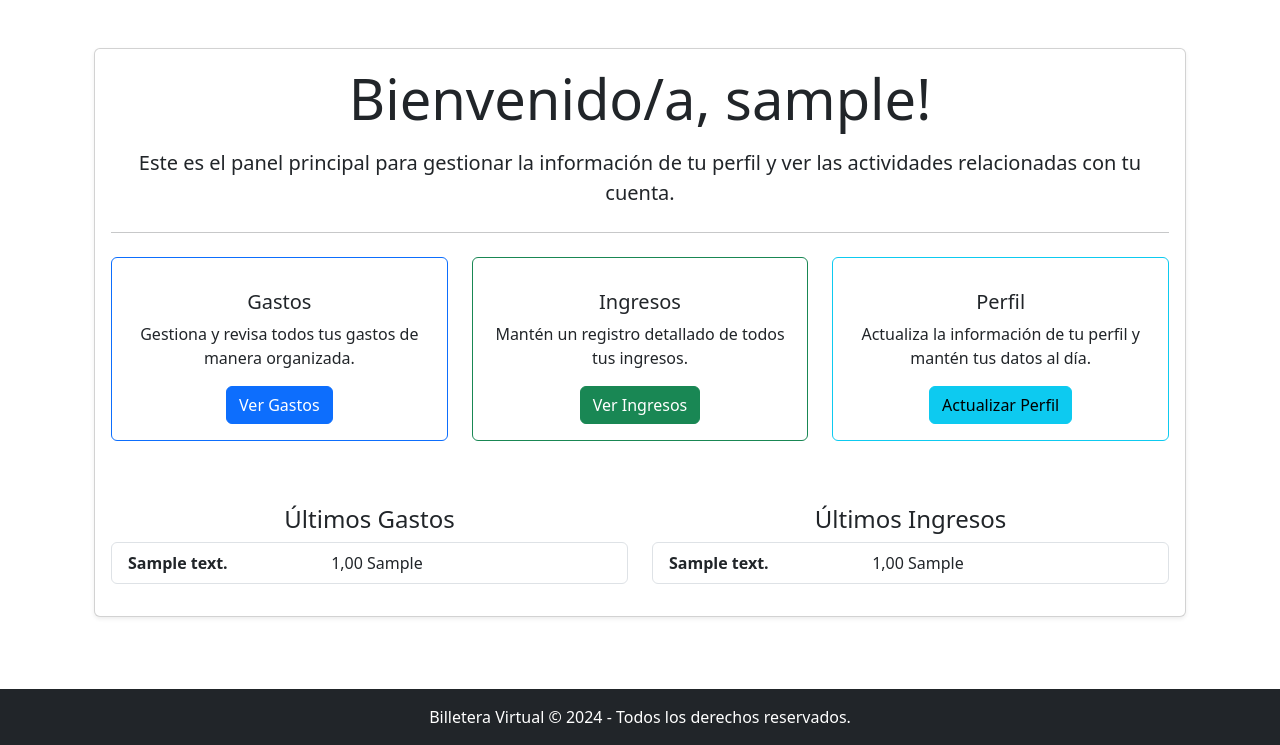
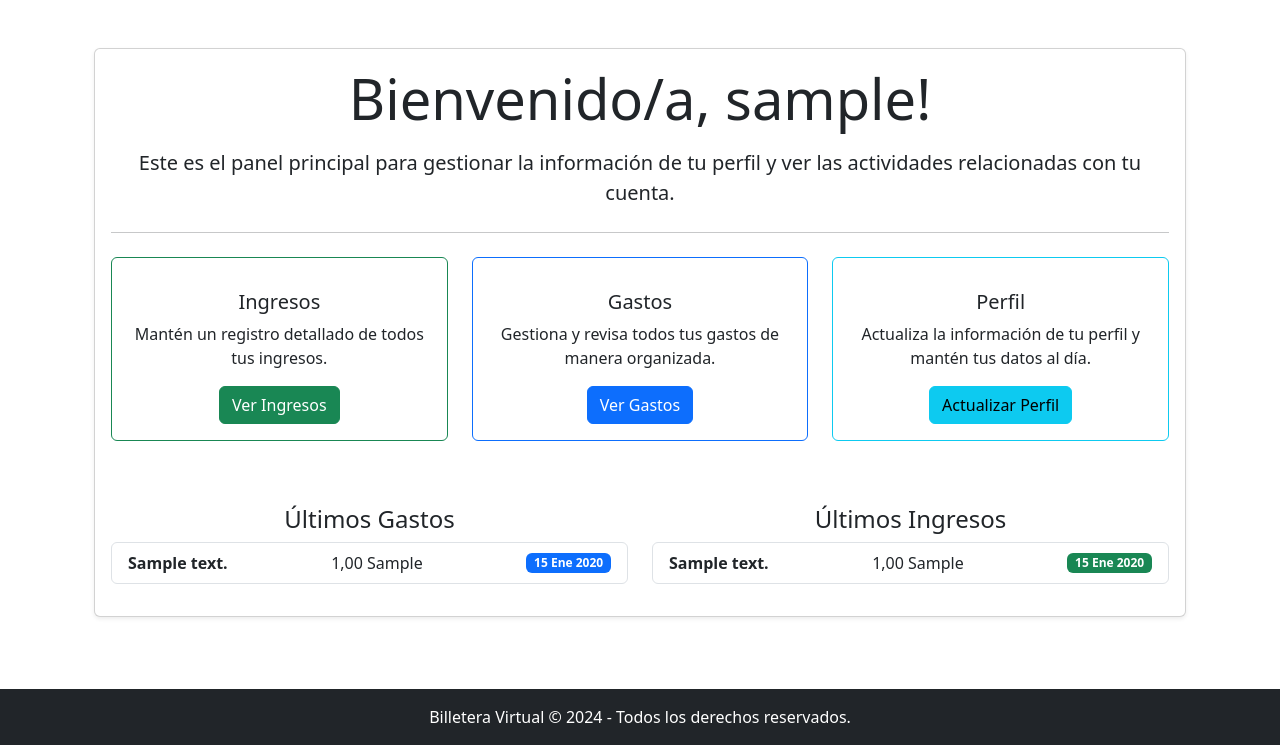
Before and after one commit to Ontos-2021/billetera, a Django app: template billetera/usuarios/templates/usuarios/inicio.html in a window 1280 px wide. Shown: the part 72-817 px from the top of the page. Run offline with Django 4.2, Linux system fonts and the light colour scheme; the template is opened without the code that fills it: values that come from a table or form of the project are taken from there, others are empty; a user stored in the database is signed in; tables that the repository leaves empty hold one stand-in row (values such as "Sample post"); grey boxes marked "Sample" are stand-in pictures.

Commit message:
Arregle un poco el inicio

```diff
--- a/billetera/usuarios/templates/usuarios/inicio.html
+++ b/billetera/usuarios/templates/usuarios/inicio.html
@@ -13,6 +13,20 @@
                     <p class="lead mb-4">Este es el panel principal para gestionar la información de tu perfil y ver las actividades relacionadas con tu cuenta.</p>
                     <hr class="my-4">
                     <div class="row">
+                        <!-- Card de Ingresos -->
+                        <div class="col-md-4 mb-3">
+                            <div class="card border-success h-100">
+                                <div class="card-body text-center">
+                                    <div class="card-icon mb-3">
+                                        <i class="fas fa-coins fa-3x text-success"></i>
+                                    </div>
+                                    <h5 class="card-title">Ingresos</h5>
+                                    <p class="card-text">Mantén un registro detallado de todos tus ingresos.</p>
+                                    <a class="btn btn-success" href="{% url 'ingresos:lista_ingresos' %}">Ver Ingresos</a>
+                                </div>
+                            </div>
+                        </div>
+                        <!-- Card de Gastos -->
                         <div class="col-md-4 mb-3">
                             <div class="card border-primary h-100">
                                 <div class="card-body text-center">
@@ -25,18 +39,7 @@
                                 </div>
                             </div>
                         </div>
-                        <div class="col-md-4 mb-3">
-                            <div class="card border-success h-100">
-                                <div class="card-body text-center">
-                                    <div class="card-icon mb-3">
-                                        <i class="fas fa-coins fa-3x text-success"></i>
-                                    </div>
-                                    <h5 class="card-title">Ingresos</h5>
-                                    <p class="card-text">Mantén un registro detallado de todos tus ingresos.</p>
-                                    <a class="btn btn-success" href="{% url 'ingresos:lista_ingresos' %}">Ver Ingresos</a>
-                                </div>
-                            </div>
-                        </div>
+                        <!-- Card de Perfil -->
                         <div class="col-md-4 mb-3">
                             <div class="card border-info h-100">
                                 <div class="card-body text-center">
@@ -57,7 +60,7 @@
                                 {% for gasto in gastos|slice:":5" %}
                                     <li class="list-group-item d-flex justify-content-between align-items-center">
                                         <strong>{{ gasto.descripcion }}</strong>  {{ gasto.monto }} {{ gasto.moneda.simbolo }}
-                                        <span class="badge badge-primary badge-pill">{{ gasto.fecha|date:"d M Y" }}</span>
+                                        <span class="badge bg-primary text-white">{{ gasto.fecha|date:"d M Y" }}</span>
                                     </li>
                                 {% empty %}
                                     <li class="list-group-item">No hay gastos registrados.</li>
@@ -70,7 +73,7 @@
                                 {% for ingreso in ingresos|slice:":5" %}
                                     <li class="list-group-item d-flex justify-content-between align-items-center">
                                         <strong>{{ ingreso.descripcion }}</strong>  {{ ingreso.monto }} {{ ingreso.moneda.simbolo }}
-                                        <span class="badge badge-success badge-pill">{{ ingreso.fecha|date:"d M Y" }}</span>
+                                        <span class="badge bg-success text-white">{{ ingreso.fecha|date:"d M Y" }}</span>
                                     </li>
                                 {% empty %}
                                     <li class="list-group-item">No hay ingresos registrados.</li>
```
